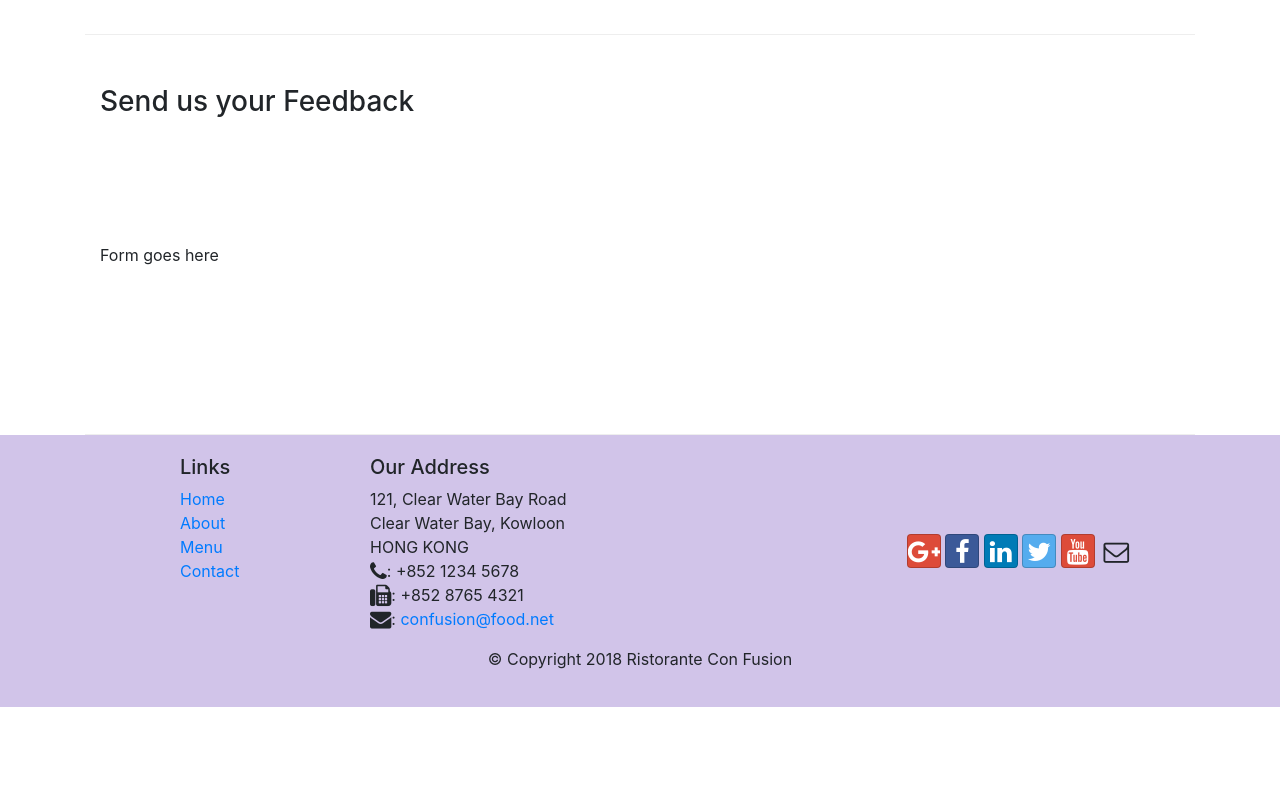
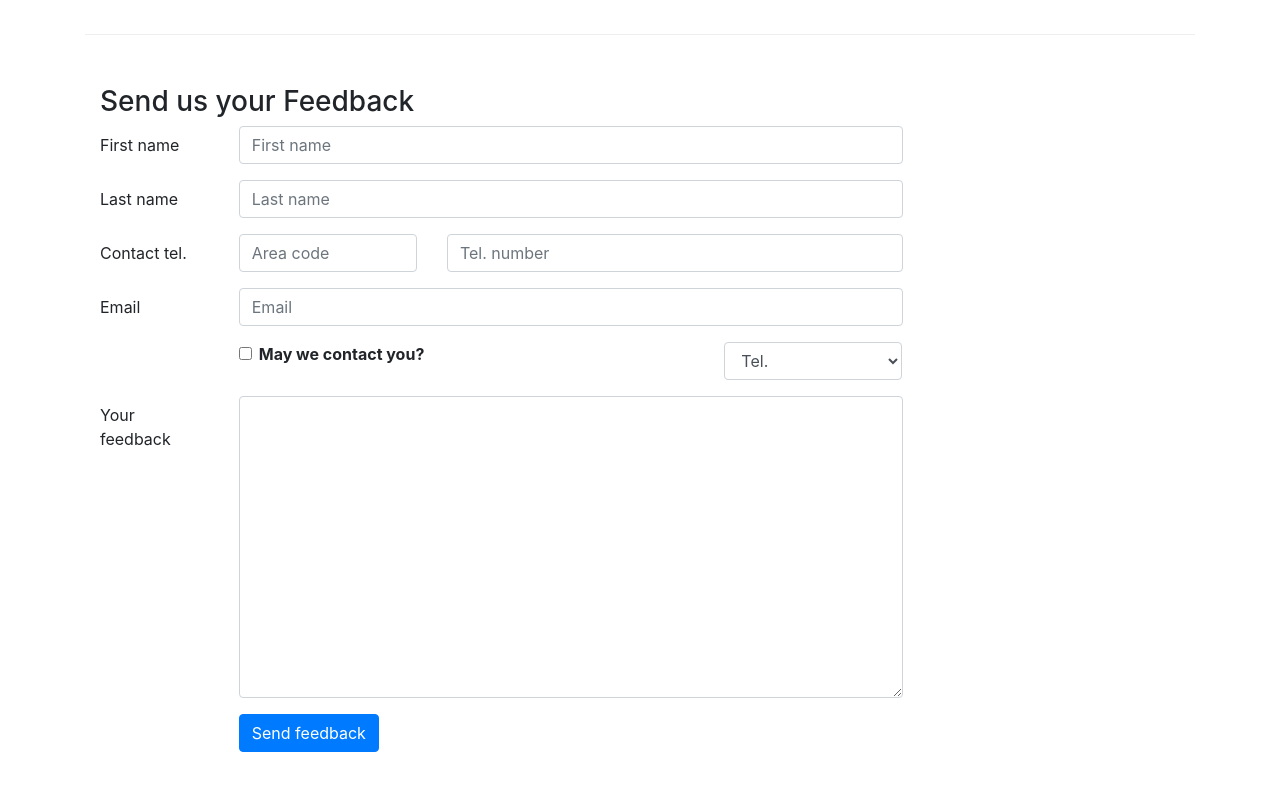
Before and after one commit to nico-rodriguez/front-end-web-ui-frameworks-and-tools-bootstrap4-course, a website: page contactus.html in a window 1280 px wide. Shown: the part 780-1580 px from the top of the page. Before the commit the page ends 1487 px from the top, so only its background shows below. Drawn offline with nearby package versions, Linux system fonts and the light colour scheme.

Commit message:
Forms
Add inputs and forms.
Fix typo.

```diff
--- a/contactus.html
+++ b/contactus.html
@@ -92,7 +92,64 @@
         <h3>Send us your Feedback</h3>
       </div>
       <div class="col-12 col-md-9">
-        Form goes here
+        <form>
+          <div class="form-group row">
+            <label for="firstname" class="col-md-2 col-form-label">First name</label>
+            <div class="col-md-10">
+              <input type="text" class="form-control" id="firstname" name="firstname" placeholder="First name"/>
+            </div>
+          </div>
+          <div class="form-group row">
+            <label for="lastname" class="col-md-2 col-form-label">Last name</label>
+            <div class="col-md-10">
+              <input type="text" class="form-control" id="lastname" name="lastname" placeholder="Last name"/>
+            </div>
+          </div>
+          <div class="form-group row">
+            <label for="telnum" class="col-12 col-md-2 col-form-label">Contact tel.</label>
+            <div class="col-5 col-md-3">
+              <input type="tel" class="form-control" id="areacode" name="areacode" placeholder="Area code"/>
+            </div>
+            <div class="col-7 col-md-7">
+              <input type="tel" class="form-control" id="telnum" name="telnum" placeholder="Tel. number"/>
+            </div>
+          </div>
+          <div class="form-group row">
+            <label for="emailid" class="col-md-2 col-form-label">Email</label>
+            <div class="col-md-10">
+              <input type="email" class="form-control" id="emailid" name="emailid" placeholder="Email"/>
+            </div>
+          </div>
+          <div class="form-group row">
+            <div class="col-md-6 offset-md-2">
+              <div class="form-check">
+                <input type="checkbox" class="form-check-input" name="approve" id="approve" value="" />
+                <label class="form-check-label" for="approve">
+                  <strong>May we contact you?</strong>
+                </label>
+              </div>
+            </div>
+            <div class="col-md-3 offset-md-1">
+              <select class="form-control">
+                <option>Tel.</option>
+                <option>Email</option>
+              </select>
+            </div>
+          </div>
+          <div class="form-group row">
+            <label for="feedback" class="col-md-2 col-form-label">Your feedback</label>
+            <div class="col-md-10">
+              <textarea class="form-control" id="feedback" name="feedback" rows="12"></textarea>
+            </div>
+          </div>
+          <div class="form-group row">
+            <div class="offset-md-2 col-md-10">
+              <button type="submit" class="btn btn-primary">
+                Send feedback
+              </button>
+            </div>
+          </div>
+        </form>
       </div>
       <div class="col-12 col-md">
       </div>
```
